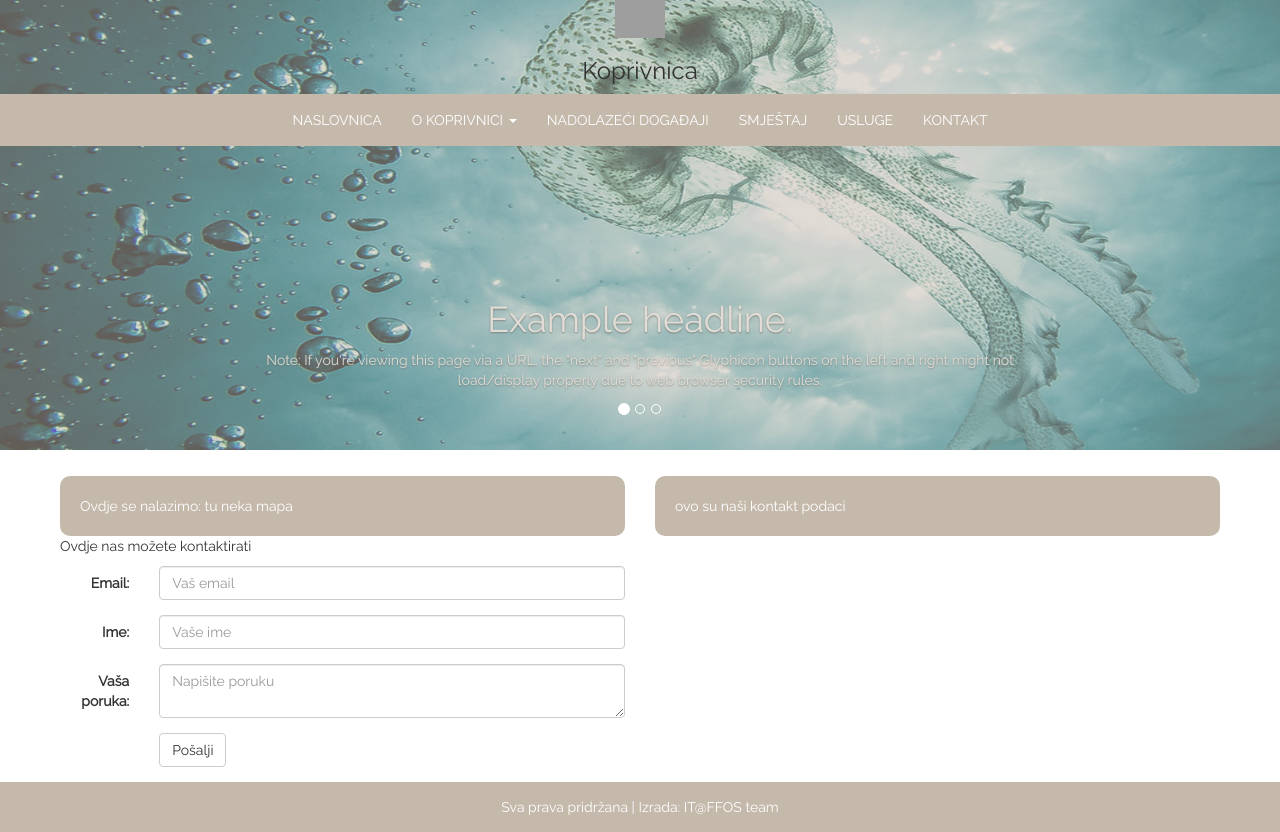
After one commit to DajanaStojanovic/koprivnica_pripreme, a PHP site: page /kontakt.php in a window 1280 px wide. The commit adds this page. Run offline with PHP 8.4, Linux system fonts and the light colour scheme; some libraries are stand-ins or nearby versions; grey boxes are pictures that could not be loaded.

Commit message:
dodane neke sitnice
dodan kontakt.php s kontakt formom koju mozemo dalje koristiti

```diff
--- a/css/style.css
+++ b/css/style.css
@@ -84,21 +84,23 @@ body {
 	margin-left: 45px;
 	margin-right: 45px;
 }
-
-.usluge {
-	padding: 0 40px;
+.kontent {
+	background-color: #C4B9AB;
+	padding: 20px;
+	border-radius: 10px;
+	color: #fff;
 }
 
-	.usluge i {
+	.kontent i {
 		display: block;
 		text-align: center;
 	}
 
-	.usluge h3 {
+	.kontent h3 {
 		text-align: center;
 	}
 
-	.usluge p {
+	.kontent p {
 		text-align: justify;
 		margin-top: 30px;
 	}
--- a/header.php
+++ b/header.php
@@ -3,6 +3,7 @@
 <head>
     <meta http-equiv="X-UA-Compatible" content="IE=edge">
     <meta name="viewport" content="width=device-width, initial-scale=1">
+    <meta charset="UTF-8">
     <link href='css/bootstrap.min.css' rel='stylesheet' type='text/css'>
     <link href='css/style.css' rel='stylesheet' type='text/css'>
     <link href='https://fonts.googleapis.com/css?family=Raleway:400,400italic' rel='stylesheet' type='text/css'>
@@ -33,7 +34,7 @@
     </div>
     <div class="collapse navbar-collapse" id="bs-example-navbar-collapse-1">
       <ul class="nav navbar-nav">
-        <li><a href="#">NASLOVNICA</a></li>
+        <li><a href="index.php">NASLOVNICA</a></li>
         <li class="dropdown">
           <a href="#" class="dropdown-toggle" data-toggle="dropdown" role="button" aria-haspopup="true" aria-expanded="false">O KOPRIVNICI <span class="caret"></span></a>
           <ul class="dropdown-menu">
@@ -45,7 +46,7 @@
         <li><a href="#">NADOLAZEĆI DOGAĐAJI</a></li>
         <li><a href="#">SMJEŠTAJ</a></li>
         <li><a href="#">USLUGE</a></li>
-        <li><a href="#">KONTAKT</a></li>
+        <li><a href="kontakt.php">KONTAKT</a></li>
       </ul>
 
 
--- /dev/null
+++ b/kontakt.php
@@ -0,0 +1,46 @@
+<?php include_once "header.php"; ?>
+<div class="row pocetna">
+	<div class="col-md-6">
+	<div class="kontent">
+		Ovdje se nalazimo: tu neka mapa
+		</div>
+	</div>
+	<div class="col-md-6">
+	<div class="kontent">
+		ovo su naši kontakt podaci
+		</div>
+	</div>
+
+	<div class="col-md-6">
+	<p>Ovdje nas možete kontaktirati</p>
+		<form class="form-horizontal" role="form">
+			  <div class="form-group">
+			    <label class="control-label col-sm-2" for="email">Email:</label>
+			    <div class="col-sm-10">
+			      <input type="email" class="form-control" id="email" placeholder="Vaš email">
+			    </div>
+			  </div>
+			  <div class="form-group">
+			    <label class="control-label col-sm-2" for="ime">Ime:</label>
+			    <div class="col-sm-10">
+			      <input type="password" class="form-control" id="ime" placeholder="Vaše ime">
+			    </div>
+			  </div>
+			  <div class="form-group">
+			    <label class="control-label col-sm-2" for="poruka">Vaša poruka:</label>
+			    <div class="col-sm-10">
+			      <textarea type="poruka" class="form-control" id="poruka" placeholder="Napišite poruku"></textarea>
+			    </div>
+			  </div>
+			  <div class="form-group">
+			    <div class="col-sm-offset-2 col-sm-10">
+			      <button type="submit" class="btn btn-default">Pošalji</button>
+			    </div>
+			  </div>
+			</form>
+	</div>
+</div>
+
+
+
+<?php include_once "footer.php"; ?>
```
Also changed, not shown: index.php (+9 -3 lines).
